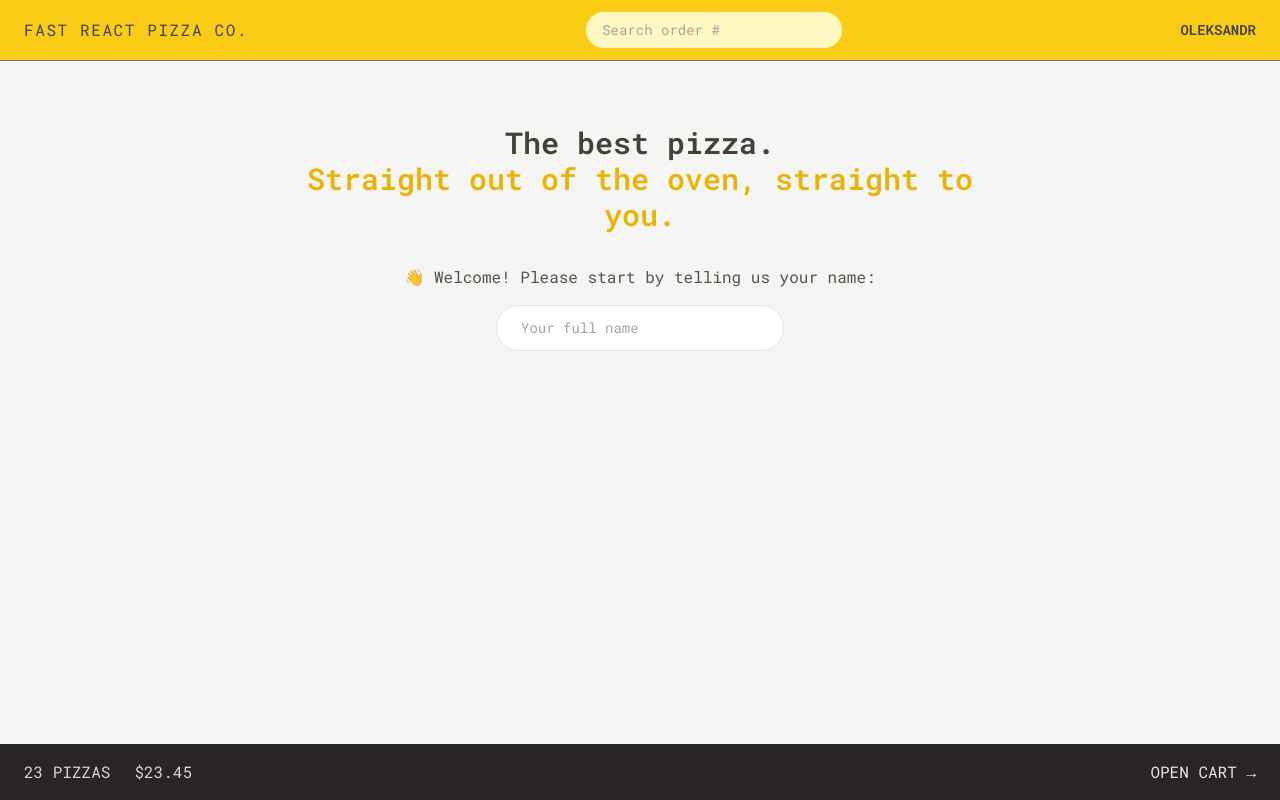
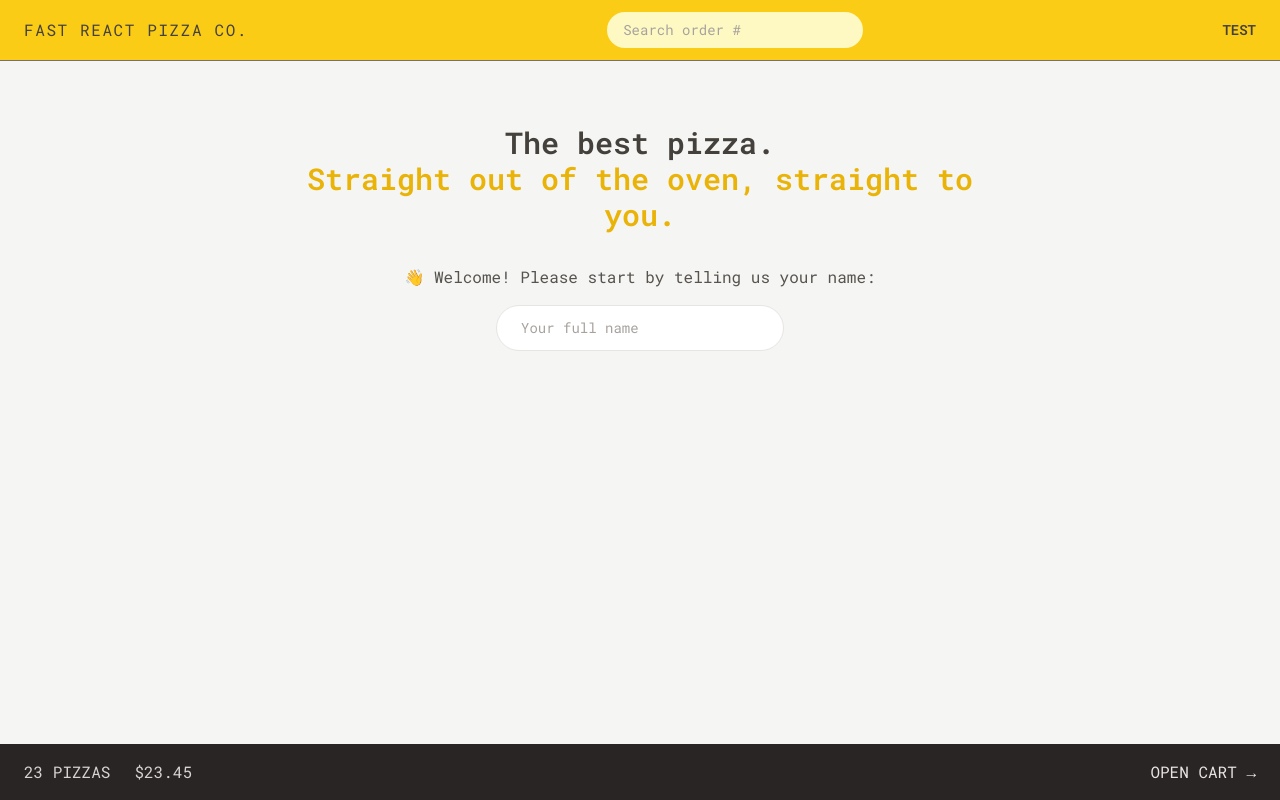
Before and after one commit to aldiker/fast-react-pizza, a React (Vite) app: page / in a window 1280 px wide. Built offline with nearby package versions, Linux system fonts and the light colour scheme.

Commit message:
Added usrSlice. Added redux store. Added reading username in Username component

```diff
--- a/src/features/user/UserName.jsx
+++ b/src/features/user/UserName.jsx
@@ -1,5 +1,11 @@
+import { useSelector } from 'react-redux';
+
 export default function UserName() {
+    const username = useSelector((store) => store.user.username);
+
+    if (!username) return null;
+
     return (
-        <div className="hidden text-sm font-semibold md:block">Oleksandr</div>
+        <div className="hidden text-sm font-semibold md:block">{username}</div>
     );
 }
--- a/src/features/user/userSlice.js
+++ b/src/features/user/userSlice.js
@@ -22,10 +22,10 @@ async function fetchAddress() {
 }
 */
 
-const { createSlice } = require('@reduxjs/toolkit');
+import { createSlice } from '@reduxjs/toolkit';
 
 const initialState = {
-    username: '',
+    username: 'Test',
 };
 
 const userSlice = createSlice({
--- a/src/main.jsx
+++ b/src/main.jsx
@@ -2,9 +2,13 @@ import React from 'react';
 import ReactDOM from 'react-dom/client';
 import App from './App.jsx';
 import './index.css';
+import { Provider } from 'react-redux';
+import store from './store.js';
 
 ReactDOM.createRoot(document.getElementById('root')).render(
     <React.StrictMode>
-        <App />
-    </React.StrictMode>
+        <Provider store={store}>
+            <App />
+        </Provider>
+    </React.StrictMode>,
 );
--- /dev/null
+++ b/src/store.js
@@ -0,0 +1,10 @@
+import { configureStore } from '@reduxjs/toolkit';
+import userReducer from './features/user/userSlice';
+
+const store = configureStore({
+    reducer: {
+        user: userReducer,
+    },
+});
+
+export default store;
```
